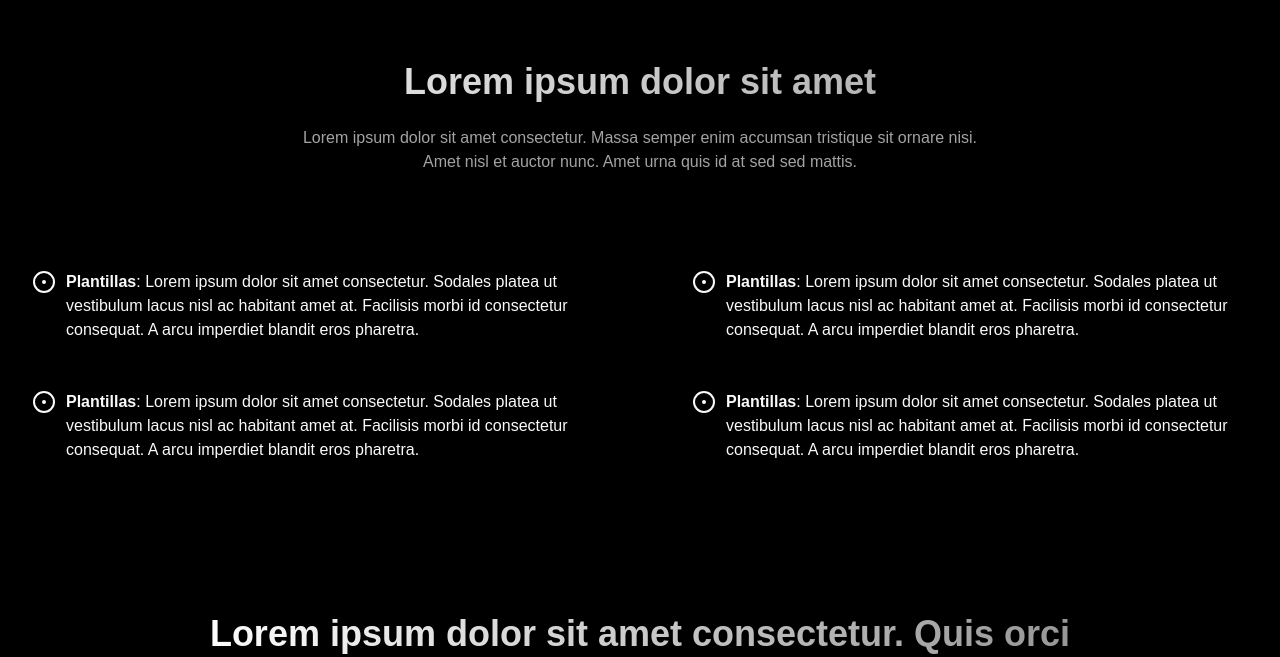
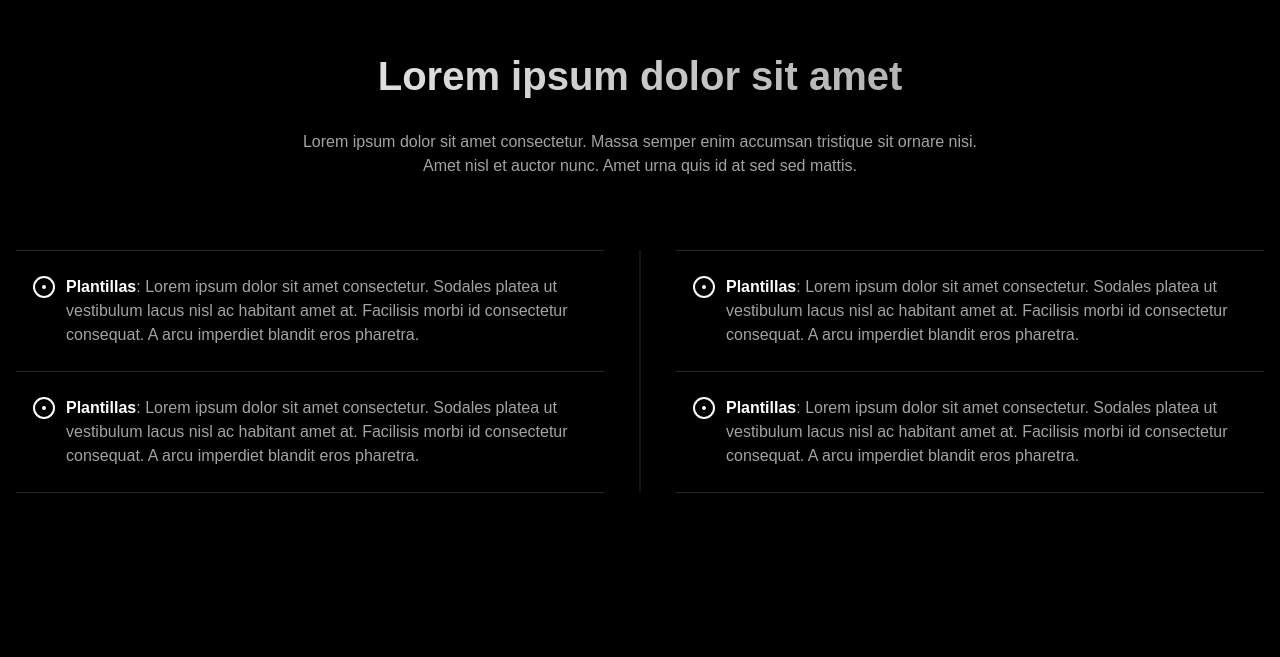
Before and after one commit to odracirdev/cv-maker, a React (Vite) app in the folder frontend/: page / in a window 1280 px wide. Shown: the part 1073-1730 px from the top of the page. Built offline with nearby package versions, Linux system fonts and the light colour scheme.

Commit message:
style: update Features component

```diff
--- a/frontend/src/pages/Home/components/Features/index.css
+++ b/frontend/src/pages/Home/components/Features/index.css
@@ -0,0 +1,9 @@
+.items-container::before {
+  content: '';
+  width: 1px;
+  height: 100%;
+  position: absolute;
+  left: 50%;
+  translate: -50% 0;
+  background-color: theme(backgroundColor.neutral.800);
+}
--- a/frontend/src/pages/Home/components/Features/index.tsx
+++ b/frontend/src/pages/Home/components/Features/index.tsx
@@ -1,20 +1,22 @@
 /* eslint-disable react/react-in-jsx-scope */
+
+import './index.css'
 
 export default function Features() {
   return (
-    <article className="py-16 space-y-[72px]">
+    <article className="pt-12 pb-44 space-y-[72px]">
       <div className="space-y-6 text-center">
-        <h2 className="text-4xl font-bold bg-gradient-to-r from-white to-[#949494] bg-clip-text text-transparent">
+        <h2 className="text-[2.5rem] font-bold bg-gradient-to-r from-white to-[#949494] bg-clip-text text-transparent">
           Lorem ipsum dolor sit amet
         </h2>
-        <p className="text-[#a3a3a3] max-w-[704px] mx-auto">
+        <p className="text-neutral-400 max-w-[704px] mx-auto">
           Lorem ipsum dolor sit amet consectetur. Massa semper enim accumsan
           tristique sit ornare nisi. Amet nisl et auctor nunc. Amet urna quis id
           at sed sed mattis.
         </p>
       </div>
-      <section className="grid grid-cols-2 gap-x-[72px]">
-        <div className="px-4 py-6 flex gap-2.5">
+      <section className="grid grid-cols-2 gap-x-[72px] relative items-container">
+        <div className="px-4 py-6 flex gap-2.5 border-t border-b border-neutral-800">
           <span>
             <svg fill="none" viewBox="0 0 24 24" width={24}>
               <path
@@ -33,14 +35,14 @@ export default function Features() {
               />
             </svg>
           </span>
-          <p>
-            <strong>Plantillas</strong>: Lorem ipsum dolor sit amet consectetur.
-            Sodales platea ut vestibulum lacus nisl ac habitant amet at.
-            Facilisis morbi id consectetur consequat. A arcu imperdiet blandit
-            eros pharetra.
+          <p className="text-neutral-400">
+            <strong className="text-white">Plantillas</strong>: Lorem ipsum
+            dolor sit amet consectetur. Sodales platea ut vestibulum lacus nisl
+            ac habitant amet at. Facilisis morbi id consectetur consequat. A
+            arcu imperdiet blandit eros pharetra.
           </p>
         </div>
-        <div className="px-4 py-6 flex gap-2.5">
+        <div className="px-4 py-6 flex gap-2.5 border-t border-b border-neutral-800">
           <span>
             <svg fill="none" viewBox="0 0 24 24" width={24}>
               <path
@@ -59,14 +61,14 @@ export default function Features() {
               />
             </svg>
           </span>
-          <p>
-            <strong>Plantillas</strong>: Lorem ipsum dolor sit amet consectetur.
-            Sodales platea ut vestibulum lacus nisl ac habitant amet at.
-            Facilisis morbi id consectetur consequat. A arcu imperdiet blandit
-            eros pharetra.
+          <p className="text-neutral-400">
+            <strong className="text-white">Plantillas</strong>: Lorem ipsum
+            dolor sit amet consectetur. Sodales platea ut vestibulum lacus nisl
+            ac habitant amet at. Facilisis morbi id consectetur consequat. A
+            arcu imperdiet blandit eros pharetra.
           </p>
         </div>
-        <div className="px-4 py-6 flex gap-2.5">
+        <div className="px-4 py-6 flex gap-2.5 border-b border-neutral-800">
           <span>
             <svg fill="none" viewBox="0 0 24 24" width={24}>
               <path
@@ -85,14 +87,14 @@ export default function Features() {
               />
             </svg>
           </span>
-          <p>
-            <strong>Plantillas</strong>: Lorem ipsum dolor sit amet consectetur.
-            Sodales platea ut vestibulum lacus nisl ac habitant amet at.
-            Facilisis morbi id consectetur consequat. A arcu imperdiet blandit
-            eros pharetra.
+          <p className="text-neutral-400">
+            <strong className="text-white">Plantillas</strong>: Lorem ipsum
+            dolor sit amet consectetur. Sodales platea ut vestibulum lacus nisl
+            ac habitant amet at. Facilisis morbi id consectetur consequat. A
+            arcu imperdiet blandit eros pharetra.
           </p>
         </div>
-        <div className="px-4 py-6 flex gap-2.5">
+        <div className="px-4 py-6 flex gap-2.5 border-b border-neutral-800">
           <span>
             <svg fill="none" viewBox="0 0 24 24" width={24}>
               <path
@@ -111,11 +113,11 @@ export default function Features() {
               />
             </svg>
           </span>
-          <p>
-            <strong>Plantillas</strong>: Lorem ipsum dolor sit amet consectetur.
-            Sodales platea ut vestibulum lacus nisl ac habitant amet at.
-            Facilisis morbi id consectetur consequat. A arcu imperdiet blandit
-            eros pharetra.
+          <p className="text-neutral-400">
+            <strong className="text-white">Plantillas</strong>: Lorem ipsum
+            dolor sit amet consectetur. Sodales platea ut vestibulum lacus nisl
+            ac habitant amet at. Facilisis morbi id consectetur consequat. A
+            arcu imperdiet blandit eros pharetra.
           </p>
         </div>
       </section>
```
